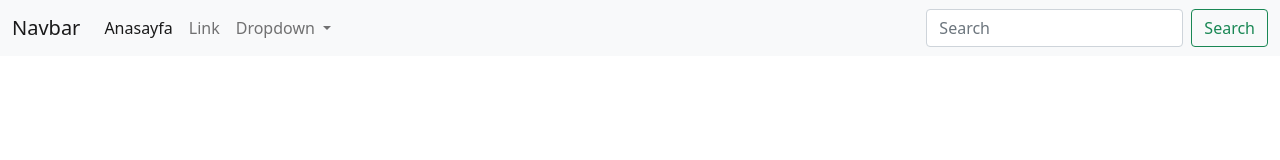
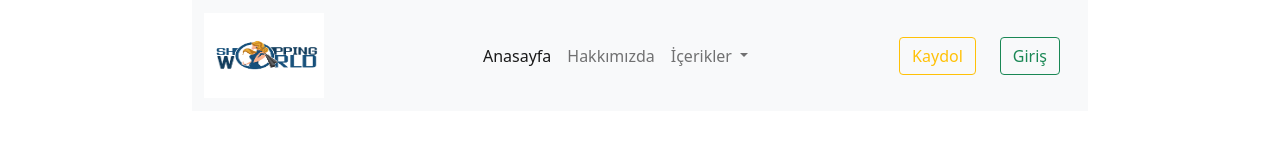
Before and after one commit to doganayturgut/alisverisDunyasi, a plain HTML site: page index.html in a window 1280 px wide. Drawn offline with Linux system fonts and the light colour scheme.

Commit message:
stil düzenlemeleri yapıldı

```diff
--- a/index.html
+++ b/index.html
@@ -6,30 +6,34 @@
     <meta http-equiv="X-UA-Compatible" content="IE=edge">
     <meta name="viewport" content="width=device-width, initial-scale=1.0">
     <link rel="stylesheet" type="text/css" href="bootstrap.css">
+    <link rel="stylesheet" href="style.css">
     <title>Alışveriş Dünyası</title>
 </head>
 
 <body>
+    <div class="content">
         <nav class="navbar navbar-expand-lg navbar-light bg-light">
             <div class="container-fluid">
-            <a class="navbar-brand" href="#">Navbar</a>
+                <a class="navbar-brand" href="#">
+                    <img src="logo.png" class="img-fluid logo" alt="">
+                </a>
                 <button class="navbar-toggler" type="button" data-bs-toggle="collapse"
-                data-bs-target="#navbarSupportedContent" aria-controls="navbarSupportedContent" aria-expanded="false"
-                aria-label="Toggle navigation">
+                    data-bs-target="#navbarSupportedContent" aria-controls="navbarSupportedContent"
+                    aria-expanded="false" aria-label="Toggle navigation">
                     <span class="navbar-toggler-icon"></span>
                 </button>
                 <div class="collapse navbar-collapse" id="navbarSupportedContent">
-                <ul class="navbar-nav me-auto mb-2 mb-lg-0">
+                    <ul class="navbar-nav mx-auto mb-2 mb-lg-0">
                         <li class="nav-item">
                             <a class="nav-link active" aria-current="page" href="#">Anasayfa</a>
                         </li>
                         <li class="nav-item">
-                        <a class="nav-link" href="#">Link</a>
+                            <a class="nav-link" href="#">Hakkımızda</a>
                         </li>
                         <li class="nav-item dropdown">
                             <a class="nav-link dropdown-toggle" href="#" id="navbarDropdown" role="button"
                                 data-bs-toggle="dropdown" aria-expanded="false">
-                            Dropdown
+                                İçerikler
                             </a>
                             <ul class="dropdown-menu" aria-labelledby="navbarDropdown">
                                 <li><a class="dropdown-item" href="#">Action</a></li>
@@ -41,13 +45,12 @@
                             </ul>
                         </li>
                     </ul>
-                <form class="d-flex">
-                    <input class="form-control me-2" type="search" placeholder="Search" aria-label="Search">
-                    <button class="btn btn-outline-success" type="submit">Search</button>
-                </form>
                 </div>
+                <button type="button" class="btn btn-outline-warning m-2">Kaydol</button>
+                <button type="button" class="btn btn-outline-success m-3">Giriş</button>
             </div>
         </nav>
+    </div>
 
 
 
--- /dev/null
+++ b/style.css
@@ -0,0 +1,9 @@
+.logo{
+    height: 85px;
+    width: 120px;
+}
+
+.content{
+    margin-left: 15%;
+    margin-right: 15%;
+}
```
Also changed, not shown: logo.png (added). Lines whose indentation alone changed are shown as unchanged.
